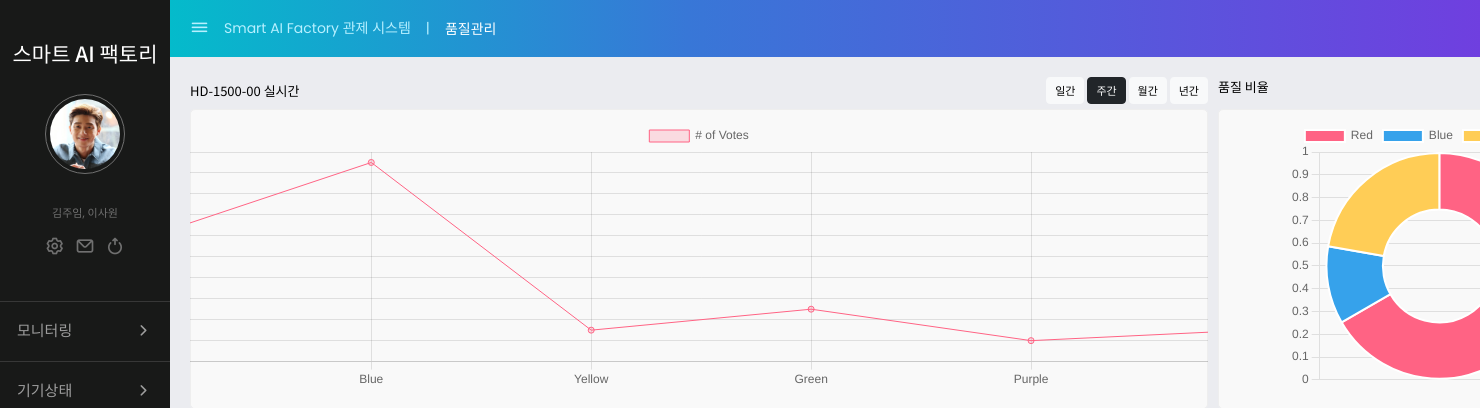
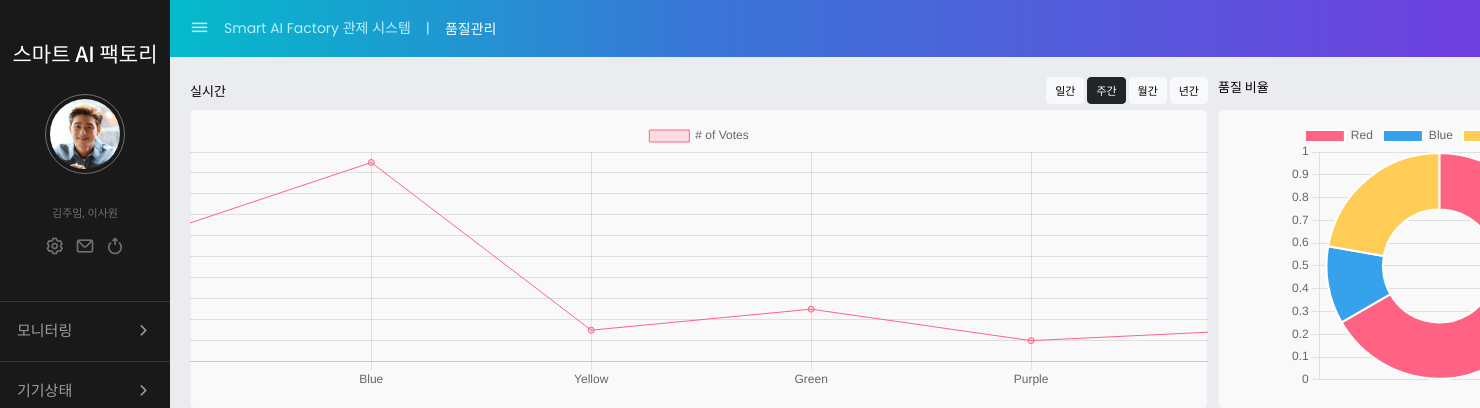
Before and after one commit to BrightLuminate/myproject, a Django app: page /profile/qualityInspect/ in a window 1480 px wide; the page is wider, and only the part inside the window is pictured. Shown: the top 408 px of that part. Run offline with Django 4.2, Linux system fonts and the light colour scheme; data that the repository does not hold is empty; parts of the project's set-up code (start-up, migrations or seed data) failed here and were passed over.

Commit message:
Update qualityInspect.html

```diff
--- a/myproject/myapp/templates/qualityInspect.html
+++ b/myproject/myapp/templates/qualityInspect.html
@@ -13,7 +13,7 @@
         <div class="center_box_02_01">
             <div class="item02" style="overflow: hidden;">
                 <div class="notosans400 fons13" style="display: flex; align-items: center; justify-content: space-between; margin-bottom: 5px;">
-                    <div class="color_black">HD-1500-00 실시간</div>
+                    <div class="color_black">실시간</div>
                     <div>
                       <button type="button" class="btn btn-light btn-sm notosans400" style="font-size: 11px;" id="daylyBtn">일간</button>
                       <button type="button" class="btn btn-dark btn-sm notosans400" style="font-size: 11px;" id="weeklyBtn">주간</button>
@@ -22,7 +22,6 @@
                     </div>
                 </div>
                 <div id="charbox" class="map_box" style="padding: 10px 20px; display: flex; justify-content: center;">
-
                     <canvas id="myChart01" width="1150" height="270"></canvas>
                 </div>
             </div>
```
